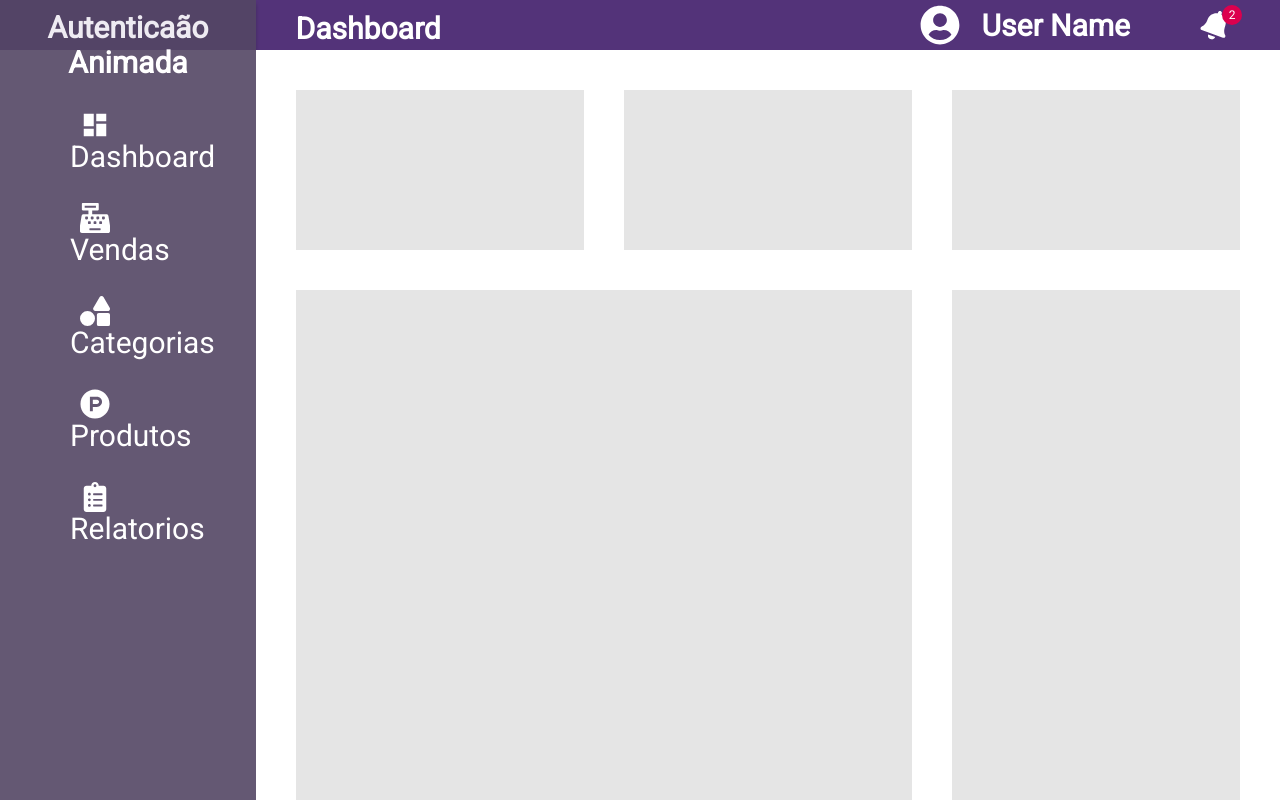
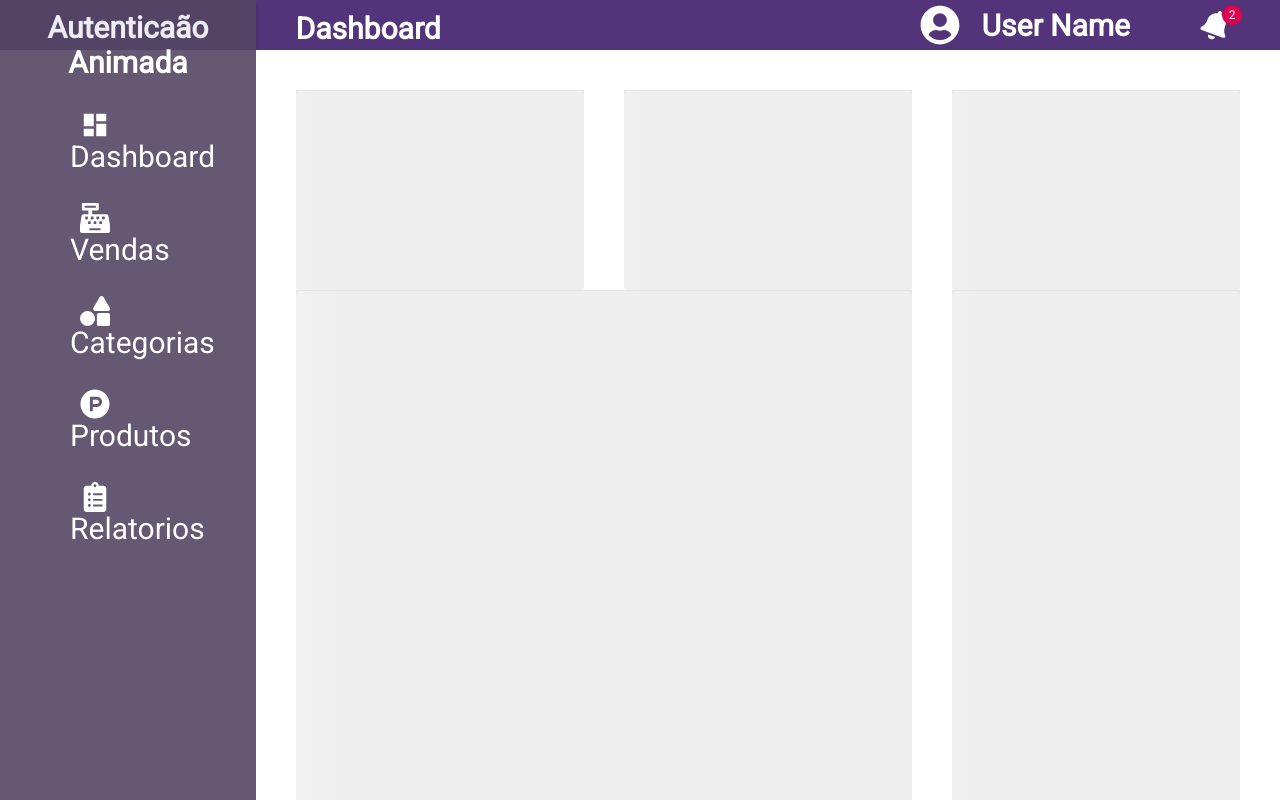
Before and after one commit to wayter95/Autentica-o-Animada, a React (Create React App) app: page /home in a window 1280 px wide. Built offline with nearby package versions, Linux system fonts and the light colour scheme; the HTML template or start-up script is replaced by a standard one.

Commit message:
using skeleton in page home

```diff
--- a/package.json
+++ b/package.json
@@ -15,6 +15,7 @@
     "react": "^16.13.1",
     "react-dom": "^16.13.1",
     "react-icons": "^3.10.0",
+    "react-loading-skeleton": "^2.1.1",
     "react-redux": "^7.2.0",
     "react-router-dom": "^5.2.0",
     "react-scripts": "3.4.1",
--- a/src/pages/Home/index.tsx
+++ b/src/pages/Home/index.tsx
@@ -1,4 +1,5 @@
 import React from "react";
+import Skeleton from "react-loading-skeleton";
 import Header from "../../components/Header";
 import Sidebar from "../../components/Sidebar";
 
@@ -9,11 +10,21 @@ const Home = () => {
       <Sidebar />
       <Header title="Dashboard" />
       <div className="content">
-        <div className="widgets"></div>
-        <div className="widgets"></div>
-        <div className="widgets"></div>
-        <div className="graph"></div>
-        <div className="notifications"></div>
+        <div className="widgets">
+          <Skeleton count={1} height={200} />
+        </div>
+        <div className="widgets">
+          <Skeleton count={1} height={200} />
+        </div>
+        <div className="widgets">
+          <Skeleton count={1} height={200} />
+        </div>
+        <div className="graph">
+          <Skeleton count={1} height={700} />
+        </div>
+        <div className="notifications">
+          <Skeleton count={1} height={700} />
+        </div>
       </div>
     </div>
   );
```
Also changed, not shown: 1 other file (tests, documents, lock files or other folders).
